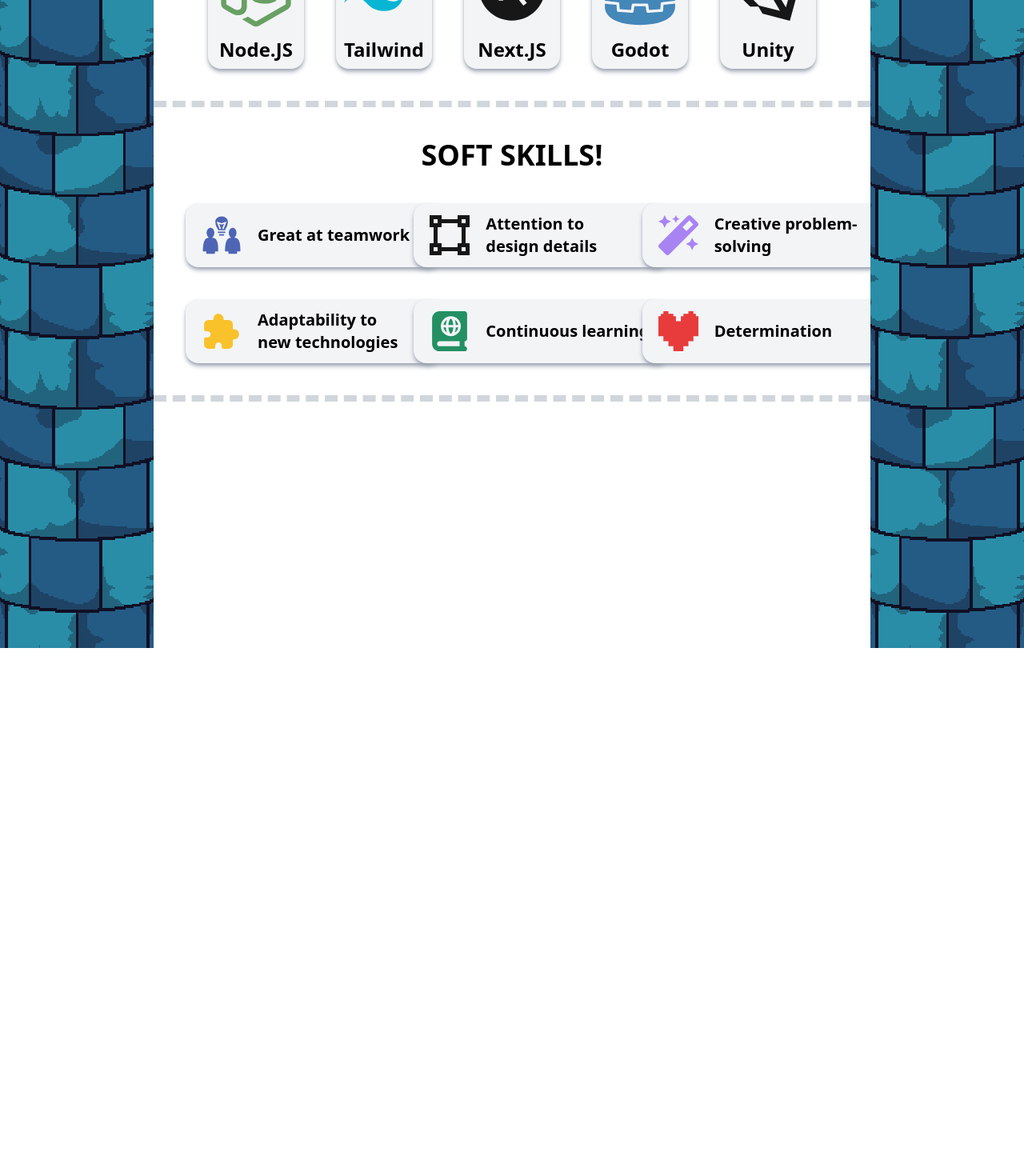
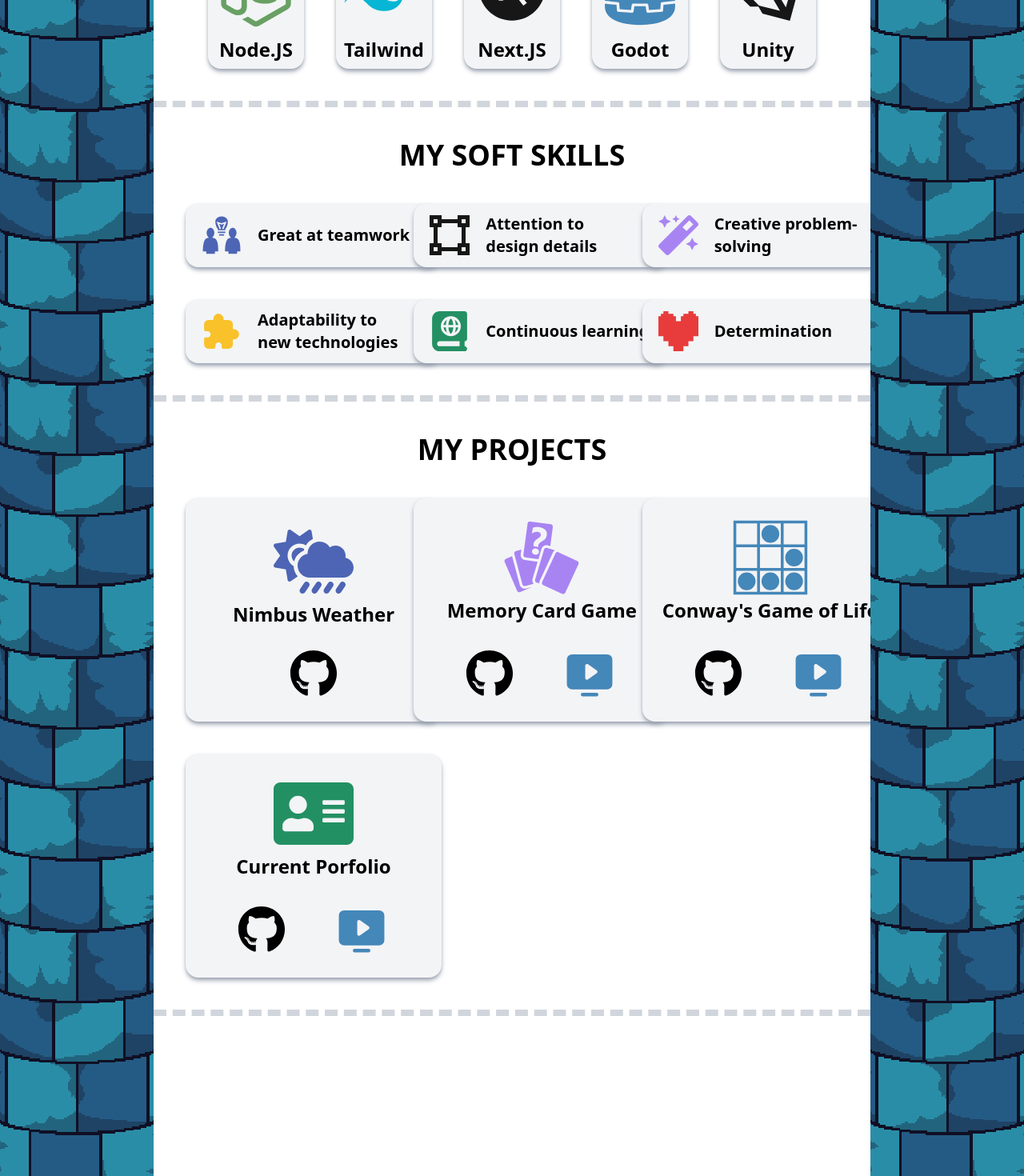
Before and after one commit to Pr0jector23/portfolio, a Next.js app: page / in a window 1280 px wide. Shown: the part 790-2260 px from the top of the page at 80% size. Before the commit the page ends 1600 px from the top, so only its background shows below. Built offline with nearby package versions, Linux system fonts and the light colour scheme.

Commit message:
added projects tab

```diff
--- a/app/components/MainContainer.tsx
+++ b/app/components/MainContainer.tsx
@@ -4,11 +4,12 @@ import React from "react"
 import Profile from "./Profile";
 import Skills from "./Skills";
 import Soft from "./Soft";
+import Projects from "./Projects";
 
 const SideDiv = <div className="bg-gradient-to-r from-emerald-700 via-indigo-400 to-emerald-700  md:w-[15%] w-[2.5%] h-screen">
                 </div>
-const SideColumn = <div className="bg-[#100f24] md:w-[15%] w-[5%] h-[200vh]">
-                    <div className="bg-[url(../public/img/column_blue.png)] bg-center bg-repeat-y w-full h-[200vh]"></div> {/*h-[200vh] is so it infiniitely extends down */}
+const SideColumn = <div className="bg-[#100f24] md:w-[15%] w-[5%] md:h-[300vh] h-[520vh]">
+                    <div className="bg-[url(../public/img/column_blue.png)] bg-center bg-repeat-y w-full md:h-[300vh] h-[520vh]"></div> {/*h-[200vh] is so it infiniitely extends down */}
                   </div>
 //const SideColumnOnly = <div className="bg-[url(/public/img/column_blue.png)] bg-center bg-repeat-y w-[15%] h-screen"></div>
 const MainContainer = () => {
@@ -19,6 +20,7 @@ const MainContainer = () => {
             <Profile />
             <Skills />
             <Soft />
+            <Projects />
         </div>
         {SideColumn}
     </div>
--- /dev/null
+++ b/app/components/ProjectCard.tsx
@@ -0,0 +1,36 @@
+'use client'
+
+import React from "react"
+import { IconType } from 'react-icons';
+
+import { FaGithub } from "react-icons/fa";
+import { PiMonitorPlayFill } from "react-icons/pi";
+
+
+interface ProjectCardProps {
+    label : string;
+    icon? : IconType;
+    iconColor?: string;
+    iconSize?: number;
+    github?: string;
+    demo?: string;
+}
+
+// icon : Icon is needed because JSX treats lowercase <icon/> as an html element and not a react component
+const ProjectCard = ({ label, icon : Icon, iconColor, iconSize, github, demo } : ProjectCardProps) => {
+  return (
+    <div className="flex flex-col justify-center space-y-7 bg-gray-100 shadow-md shadow-gray-400 w-80 h-70 rounded-2xl px-5">
+      <div className="flex flex-col items-center">
+        {Icon && <Icon color={iconColor} size={iconSize} className="min-w-[50px]"/>}
+        <h1 className="text-2xl font-bold" style={{ whiteSpace: 'pre-line', wordBreak: 'keep-all' }}>{label}</h1>
+      </div>
+      <div className="flex justify-center items-center space-x-15">
+        <a href={github} target="_blank"><FaGithub size={60} className="min-w-[50px] hover:-translate-y-1/6 duration-100 ease-in text-black hover:text-[#e34c26]"/></a>
+
+        {demo && <a href={demo} target="_blank"><PiMonitorPlayFill size={70} className="min-w-[50px] hover:-translate-y-1/6 duration-100 ease-in text-[#4487b9] hover:text-[#a884f3]"/></a>}
+      </div>
+    </div>
+  )
+};
+
+export default ProjectCard;
--- /dev/null
+++ b/app/components/Projects.tsx
@@ -0,0 +1,32 @@
+'use client'
+
+import React from "react"
+import ProjectCard from "./ProjectCard";
+
+import { FaCloudSunRain } from "react-icons/fa6";
+import { GiCardRandom } from "react-icons/gi";
+import { GiConwayLifeGlider } from "react-icons/gi";
+import { FaAddressCard } from "react-icons/fa";
+
+
+
+const Projects = () => {
+
+  const defaultSize = 100
+
+  return (
+    <div className="flex flex-col justify-around items-center w-[100%] border-b-8 border-gray-300 border-dashed pb-10 space-y-10">
+      <h1 className="text-4xl font-bold">
+        MY PROJECTS
+      </h1>
+      <div className="grid md:grid-cols-3 grid-cols-1 md:gap-10 gap-5 px-10">
+        <ProjectCard label="Nimbus Weather" icon = {FaCloudSunRain} iconColor="#4d65b4" iconSize={defaultSize} github="aaa"/>
+        <ProjectCard label={"Memory Card Game"} icon = {GiCardRandom} iconColor="#a884f3" iconSize={defaultSize} github="https://github.com/Pr0jector23/match-game-100" demo="https://pr0jector23.github.io/match-game-100/"/>
+        <ProjectCard label="Conway's Game of Life" icon = {GiConwayLifeGlider} iconColor="#4487b9" iconSize={defaultSize} github="https://github.com/Pr0jector23/game-of-life" demo="https://pr0jector23.github.io/game-of-life/"/>
+        <ProjectCard label={"Current Porfolio"} icon = {FaAddressCard} iconColor="#239063" iconSize={defaultSize} github="https://github.com/Pr0jector23/portfolio" demo="https://pr0jector23.github.io/portfolio/"/>
+      </div>
+    </div>
+  )
+};
+
+export default Projects;
--- a/app/components/Skills.tsx
+++ b/app/components/Skills.tsx
@@ -18,7 +18,7 @@ const Skills = () => {
   return (
     <div className="flex flex-col justify-around items-center w-[100%] border-b-8 border-gray-300 border-dashed pb-10 space-y-10">
       <h1 className="text-4xl font-bold">
-        SKILLS!
+        MY SKILL
       </h1>
       <div className="grid md:grid-cols-5 grid-cols-2 md:gap-10 gap-5 ">
         <SkillCard label="HTML" icon = {FaHtml5} iconColor="#e34c26" iconSize={100}/>
--- a/app/components/Soft.tsx
+++ b/app/components/Soft.tsx
@@ -14,7 +14,7 @@ const Soft = () => {
   return (
     <div className="flex flex-col justify-around items-center w-[100%] border-b-8 border-gray-300 border-dashed pb-10 space-y-10">
       <h1 className="text-4xl font-bold">
-        SOFT SKILLS!
+        MY SOFT SKILLS
       </h1>
       <div className="grid md:grid-cols-3 grid-cols-1 md:gap-10 gap-5 px-10">
         <SoftCard label="Great at teamwork" icon = {GiTeamIdea} iconColor="#4d65b4" iconSize={50}/>
```
